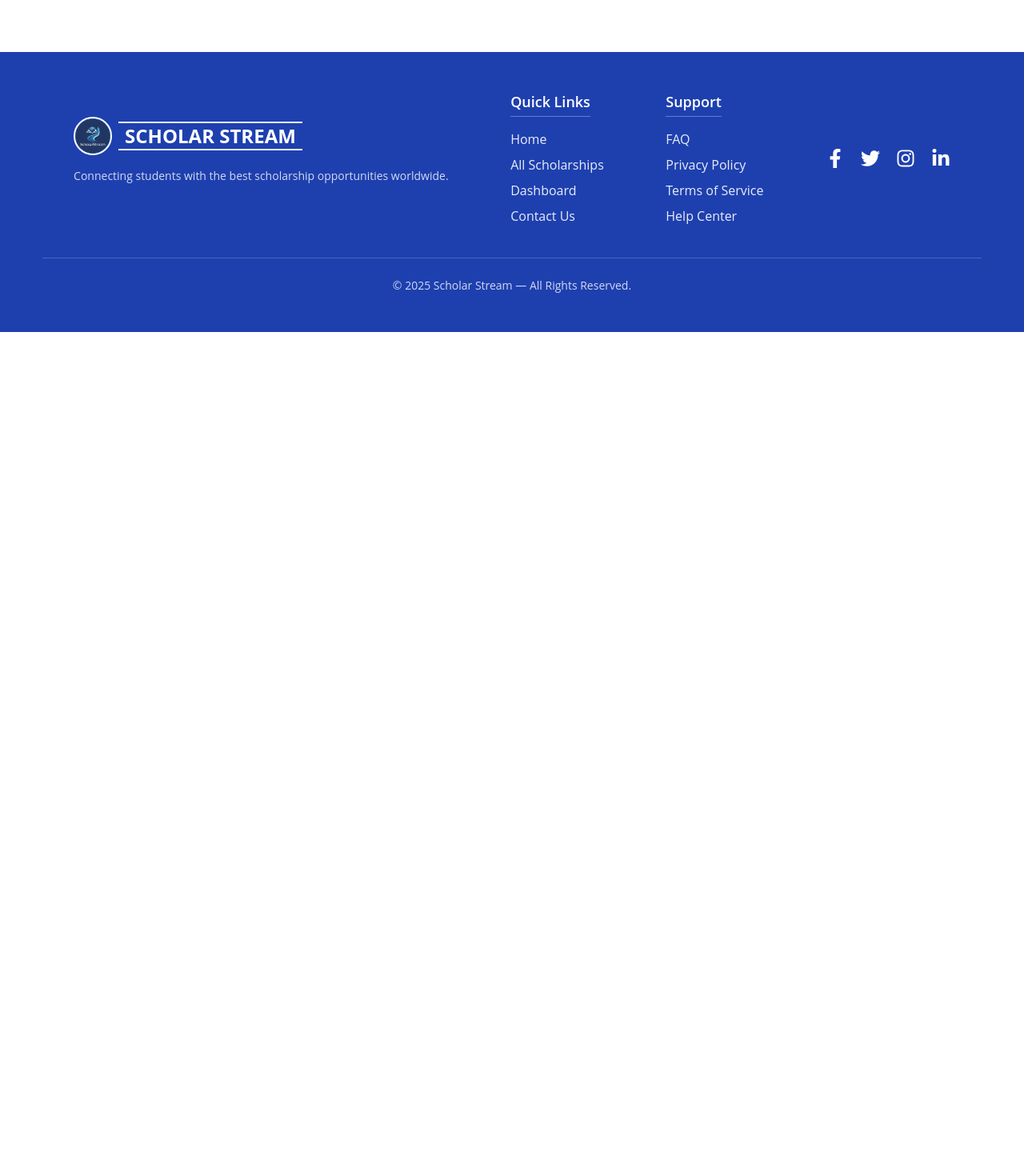
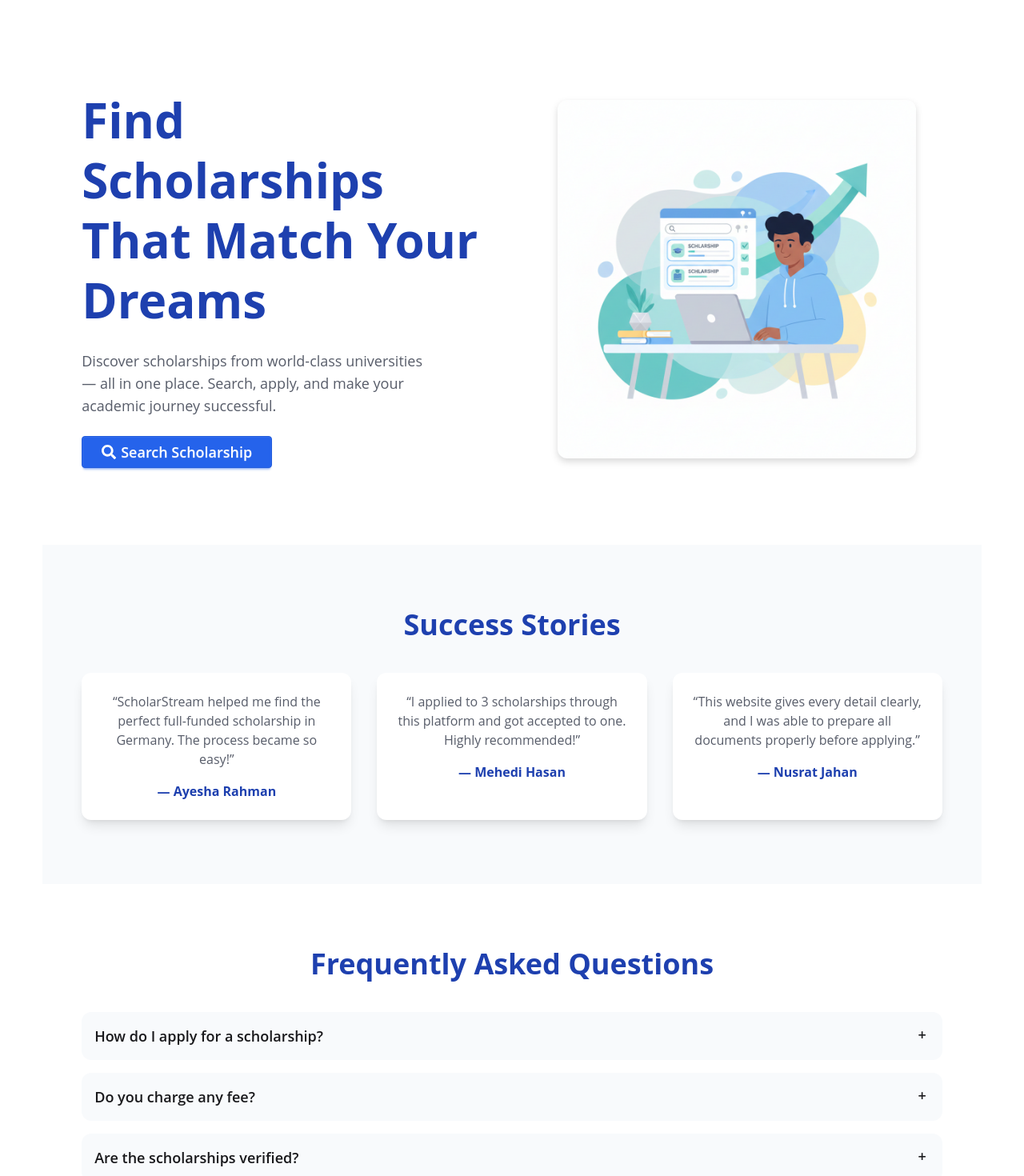
Before and after one commit to Afnan-Afrid-Jamal/Scholar-Stream-Client, a React (Vite) app: page / in a window 1280 px wide. Shown: the part 80-1550 px from the top of the page at 80% size. Before the commit the page ends 800 px from the top, so only its background shows below. Built offline with nearby package versions, Linux system fonts and the light colour scheme.

Commit message:
Hero,FAQ,Testimonials section added in home page

```diff
--- a/package.json
+++ b/package.json
@@ -11,6 +11,7 @@
   },
   "dependencies": {
     "@tailwindcss/vite": "^4.1.17",
+    "framer-motion": "^12.23.26",
     "react": "^19.2.0",
     "react-dom": "^19.2.0",
     "react-icons": "^5.5.0",
--- a/src/Layouts/MainLayout.jsx
+++ b/src/Layouts/MainLayout.jsx
@@ -1,13 +1,14 @@
 import React from 'react';
 import Navbar from '../Component/Shared/Navbar';
 import Footer from '../Component/Shared/Footer';
+import { Outlet } from 'react-router';
 
 const MainLayout = () => {
     return (
         <div>
             <Navbar></Navbar>
-            <div>
-                <outlet></outlet>
+            <div className='max-w-11/12 mx-auto my-8'>
+                <Outlet />
             </div>
             <Footer></Footer>
         </div>
--- /dev/null
+++ b/src/Pages/Home/FAQ.jsx
@@ -0,0 +1,80 @@
+import React from "react";
+import { motion } from "framer-motion";
+
+const FAQ = () => {
+    return (
+        <section className="bg-base-100 py-16 md:py-20">
+            <div className="max-w-11/12 mx-auto">
+
+                {/* Heading */}
+                <motion.h2
+                    initial={{ opacity: 0, y: -20 }}
+                    whileInView={{ opacity: 1, y: 0 }}
+                    transition={{ duration: 0.5 }}
+                    className="text-3xl md:text-4xl font-bold text-secondary text-center mb-10"
+                >
+                    Frequently Asked Questions
+                </motion.h2>
+
+                {/* Accordion */}
+                <div className="space-y-4">
+
+                    <motion.div
+                        initial={{ opacity: 0 }}
+                        whileInView={{ opacity: 1 }}
+                        transition={{ duration: 0.6 }}
+                        className="collapse collapse-plus bg-base-200 rounded-xl"
+                    >
+                        <input type="checkbox" />
+                        <div className="collapse-title text-lg font-semibold">
+                            How do I apply for a scholarship?
+                        </div>
+                        <div className="collapse-content">
+                            <p className="text-neutral/70">
+                                Simply visit the details page of any scholarship and click "Apply".
+                                You will be redirected to the official website.
+                            </p>
+                        </div>
+                    </motion.div>
+
+                    <motion.div
+                        initial={{ opacity: 0 }}
+                        whileInView={{ opacity: 1 }}
+                        transition={{ duration: 0.6, delay: 0.2 }}
+                        className="collapse collapse-plus bg-base-200 rounded-xl"
+                    >
+                        <input type="checkbox" />
+                        <div className="collapse-title text-lg font-semibold">
+                            Do you charge any fee?
+                        </div>
+                        <div className="collapse-content">
+                            <p className="text-neutral/70">
+                                No. ScholarStream does not charge any fee.
+                            </p>
+                        </div>
+                    </motion.div>
+
+                    <motion.div
+                        initial={{ opacity: 0 }}
+                        whileInView={{ opacity: 1 }}
+                        transition={{ duration: 0.6, delay: 0.4 }}
+                        className="collapse collapse-plus bg-base-200 rounded-xl"
+                    >
+                        <input type="checkbox" />
+                        <div className="collapse-title text-lg font-semibold">
+                            Are the scholarships verified?
+                        </div>
+                        <div className="collapse-content">
+                            <p className="text-neutral/70">
+                                Yes. Every scholarship posted here is manually checked and verified.
+                            </p>
+                        </div>
+                    </motion.div>
+
+                </div>
+            </div>
+        </section>
+    );
+};
+
+export default FAQ;
--- /dev/null
+++ b/src/Pages/Home/Hero.jsx
@@ -0,0 +1,69 @@
+import React from "react";
+import { Link } from "react-router";
+import { motion } from "framer-motion";
+import heroImg from "../../assets/HeroImg.png"
+import { FaSearch } from "react-icons/fa";
+
+const Hero = () => {
+    return (
+        <section className="bg-base-100 py-16 md:py-24">
+            <div className="max-w-11/12 mx-auto flex flex-col md:flex-row items-center gap-12">
+
+                {/* LEFT CONTENT */}
+                <div className="flex-1 space-y-6">
+
+                    {/* Animated Title */}
+                    <motion.h1
+                        initial={{ opacity: 0, y: -20 }}
+                        animate={{ opacity: 1, y: 0 }}
+                        transition={{ duration: 0.6 }}
+                        className="text-4xl md:text-5xl lg:text-6xl font-bold text-secondary leading-tight"
+                    >
+                        Find Scholarships<br />That Match Your Dreams
+                    </motion.h1>
+
+                    {/* Animated Description */}
+                    <motion.p
+                        initial={{ opacity: 0 }}
+                        animate={{ opacity: 1 }}
+                        transition={{ delay: 0.3, duration: 0.6 }}
+                        className="text-neutral/70 max-w-md text-lg"
+                    >
+                        Discover scholarships from world-class universities — all in one place.
+                        Search, apply, and make your academic journey successful.
+                    </motion.p>
+
+                    {/* Animated Button */}
+                    <motion.div
+                        initial={{ opacity: 0 }}
+                        animate={{ opacity: 1 }}
+                        transition={{ delay: 0.5, duration: 0.5 }}
+                        whileHover={{ scale: 1.05 }}
+                    >
+                        <Link to="/all-scholarships" className="btn btn-primary px-6 text-lg text-white">
+                            <FaSearch></FaSearch>
+                            Search Scholarship
+                        </Link>
+                    </motion.div>
+                </div>
+
+                {/* RIGHT IMAGE */}
+                <motion.div
+                    initial={{ opacity: 0, scale: 0.9 }}
+                    animate={{ opacity: 1, scale: 1 }}
+                    transition={{ duration: 0.7 }}
+                    className="flex-1"
+                >
+                    <img
+                        src={heroImg}
+                        className="w-full max-w-md mx-auto drop-shadow-lg rounded-xl"
+                        alt="Scholarship illustration"
+                    />
+                </motion.div>
+
+            </div>
+        </section>
+    );
+};
+
+export default Hero;
--- a/src/Pages/Home/Home.jsx
+++ b/src/Pages/Home/Home.jsx
@@ -1,9 +1,14 @@
 import React from 'react';
+import Hero from './Hero';
+import FAQ from './FAQ';
+import Testimonials from './Testimonials';
 
 const Home = () => {
     return (
         <div>
-            Home page
+            <Hero />
+            <Testimonials></Testimonials>
+            <FAQ></FAQ>
         </div>
     );
 };
--- /dev/null
+++ b/src/Pages/Home/Testimonials.jsx
@@ -0,0 +1,69 @@
+import React from "react";
+import { motion } from "framer-motion";
+
+const Testimonials = () => {
+    return (
+        <section className="bg-base-200 py-16 md:py-20">
+            <div className="max-w-11/12 mx-auto text-center">
+
+                {/* Heading */}
+                <motion.h2
+                    initial={{ opacity: 0, y: -20 }}
+                    whileInView={{ opacity: 1, y: 0 }}
+                    transition={{ duration: 0.5 }}
+                    className="text-3xl md:text-4xl font-bold text-secondary mb-10"
+                >
+                    Success Stories
+                </motion.h2>
+
+                {/* 3 testimonials */}
+                <div className="grid md:grid-cols-3 gap-8">
+
+                    {/* CARD 1 */}
+                    <motion.div
+                        initial={{ opacity: 0, scale: 0.9 }}
+                        whileInView={{ opacity: 1, scale: 1 }}
+                        transition={{ duration: 0.6 }}
+                        className="bg-base-100 p-6 rounded-xl shadow-lg"
+                    >
+                        <p className="text-neutral/70">
+                            “ScholarStream helped me find the perfect full-funded scholarship in Germany.
+                            The process became so easy!”
+                        </p>
+                        <h4 className="mt-4 font-bold text-secondary">— Ayesha Rahman</h4>
+                    </motion.div>
+
+                    {/* CARD 2 */}
+                    <motion.div
+                        initial={{ opacity: 0, scale: 0.9 }}
+                        whileInView={{ opacity: 1, scale: 1 }}
+                        transition={{ duration: 0.6, delay: 0.2 }}
+                        className="bg-base-100 p-6 rounded-xl shadow-lg"
+                    >
+                        <p className="text-neutral/70">
+                            “I applied to 3 scholarships through this platform and got accepted to one.
+                            Highly recommended!”
+                        </p>
+                        <h4 className="mt-4 font-bold text-secondary">— Mehedi Hasan</h4>
+                    </motion.div>
+
+                    {/* CARD 3 */}
+                    <motion.div
+                        initial={{ opacity: 0, scale: 0.9 }}
+                        whileInView={{ opacity: 1, scale: 1 }}
+                        transition={{ duration: 0.6, delay: 0.4 }}
+                        className="bg-base-100 p-6 rounded-xl shadow-lg"
+                    >
+                        <p className="text-neutral/70">
+                            “This website gives every detail clearly, and I was able to prepare all documents
+                            properly before applying.”
+                        </p>
+                        <h4 className="mt-4 font-bold text-secondary">— Nusrat Jahan</h4>
+                    </motion.div>
+                </div>
+            </div>
+        </section>
+    );
+};
+
+export default Testimonials;
```
Also changed, not shown: src/Pages/Login/Login.jsx (renamed from src/Pages/Home/Login/Login.jsx), src/assets/HeroImg.png (added), 1 other file (tests, documents, lock files or other folders).
